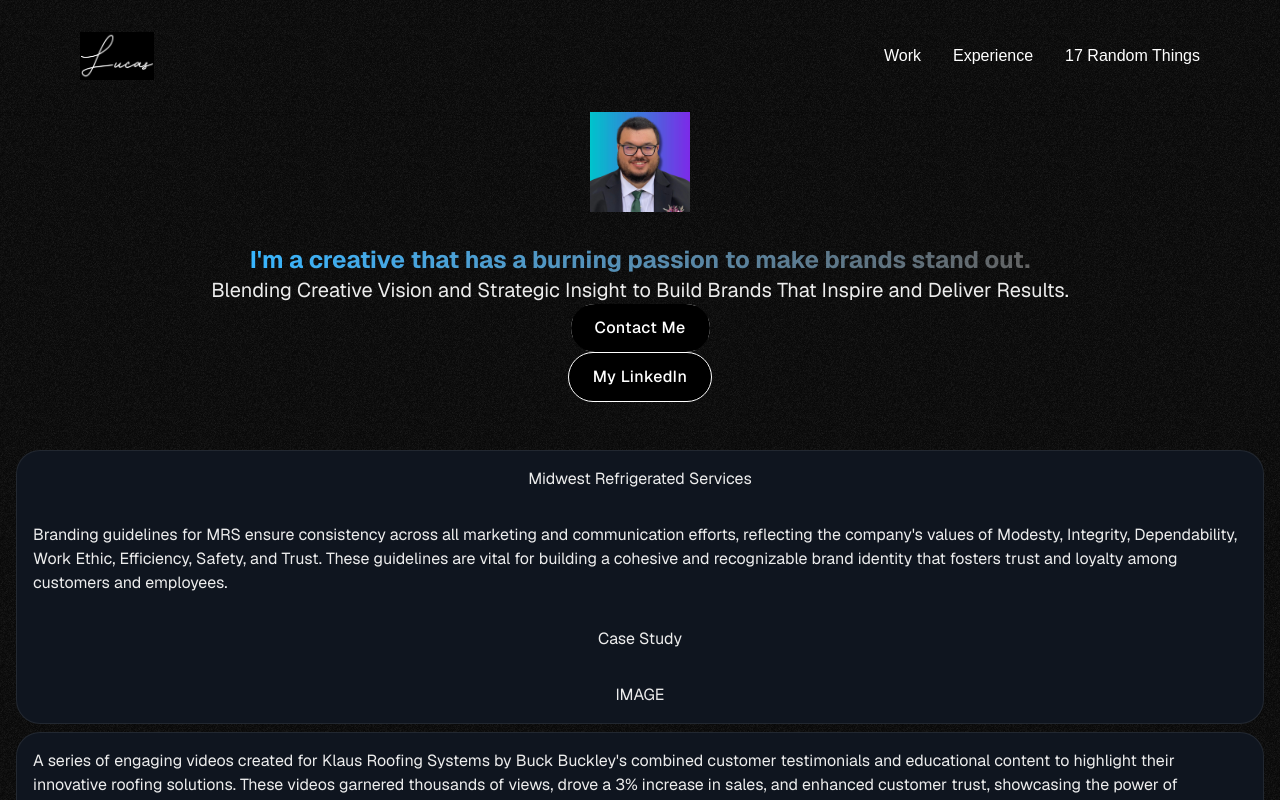
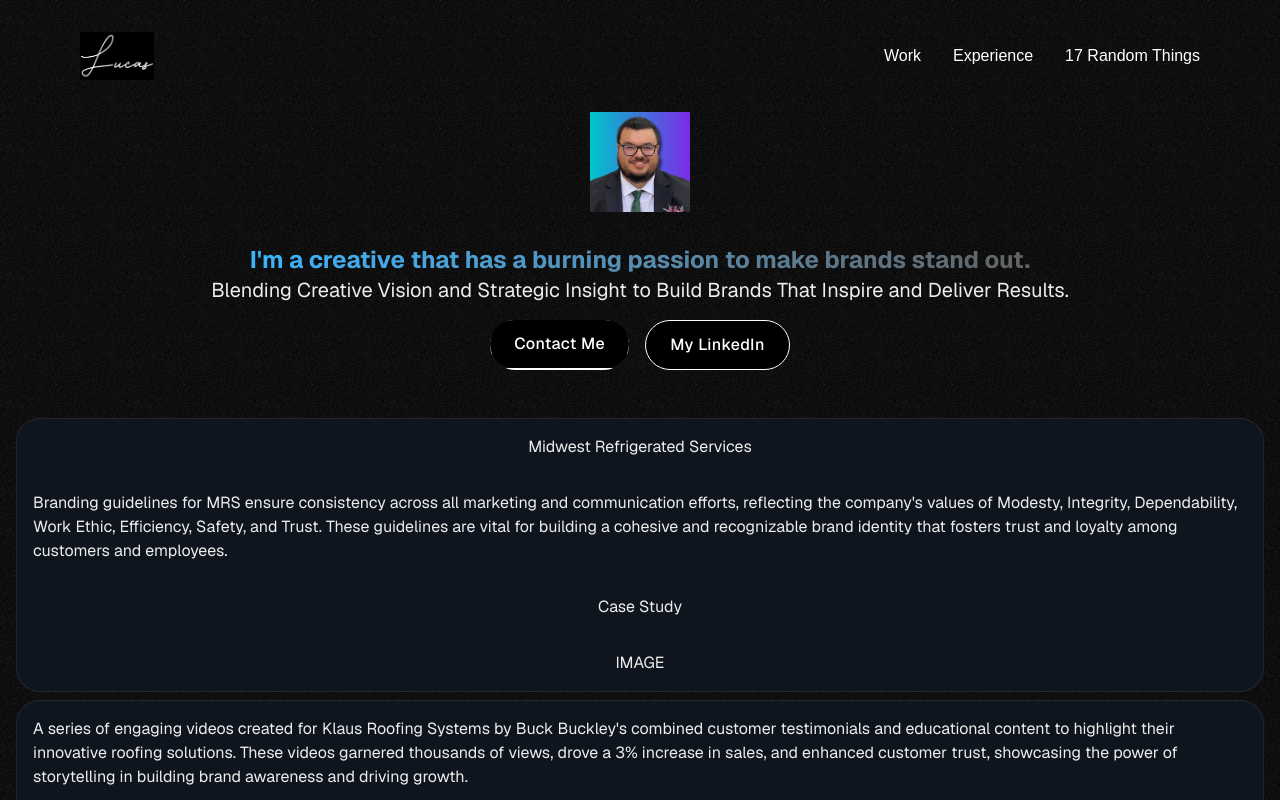
Before and after one commit to jslow421/lucas-web, a Next.js app in the folder website/: page / in a window 1280 px wide. Shown: the top 800 px of the page. Built offline with nearby package versions, Linux system fonts and the light colour scheme.

Commit message:
Groups contact buttons in a flex container
Wraps the contact and LinkedIn buttons in a flex container
to allow for horizontal spacing.

```diff
--- a/website/components/about.tsx
+++ b/website/components/about.tsx
@@ -14,8 +14,10 @@ export default function About() {
         Blending Creative Vision and Strategic Insight to Build Brands That
         Inspire and Deliver Results.
       </div>
-      <ContactButton />
-      <LinkedInButton />
+      <div className="flex flex-row space-x-4 mt-4">
+        <ContactButton />
+        <LinkedInButton />
+      </div>
     </div>
   );
 }
```
